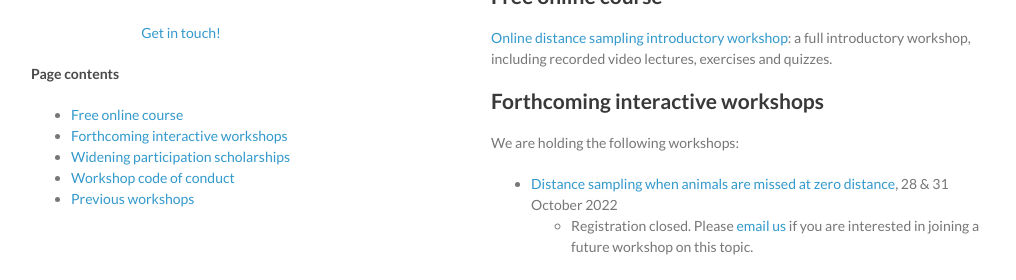
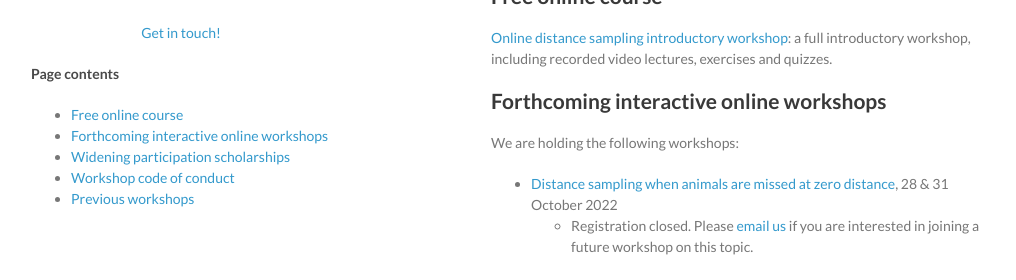
Before and after one commit to distanceworkshops/distanceworkshops.github.io, a Jekyll site: the page built from index.md, in a window 1280 px wide and 900 px high, cut to the strip 137-900 px from the top of the window. Shown: the top 280 px of the strip, without its empty margins (129-1145 px from the left). Built offline with Jekyll 4.4.1, drawn with Linux system fonts in a browser that asks for light colours.

Commit message:
Update index.md

```diff
--- a/index.md
+++ b/index.md
@@ -11,7 +11,7 @@ Here you can find content for distance sampling workshops including slides, exer
 
 [Online distance sampling introductory workshop](online-course): a full introductory workshop, including recorded video lectures, exercises and quizzes.
 
-## Forthcoming interactive workshops
+## Forthcoming interactive online workshops
 
 We are holding the following workshops:
 
```
